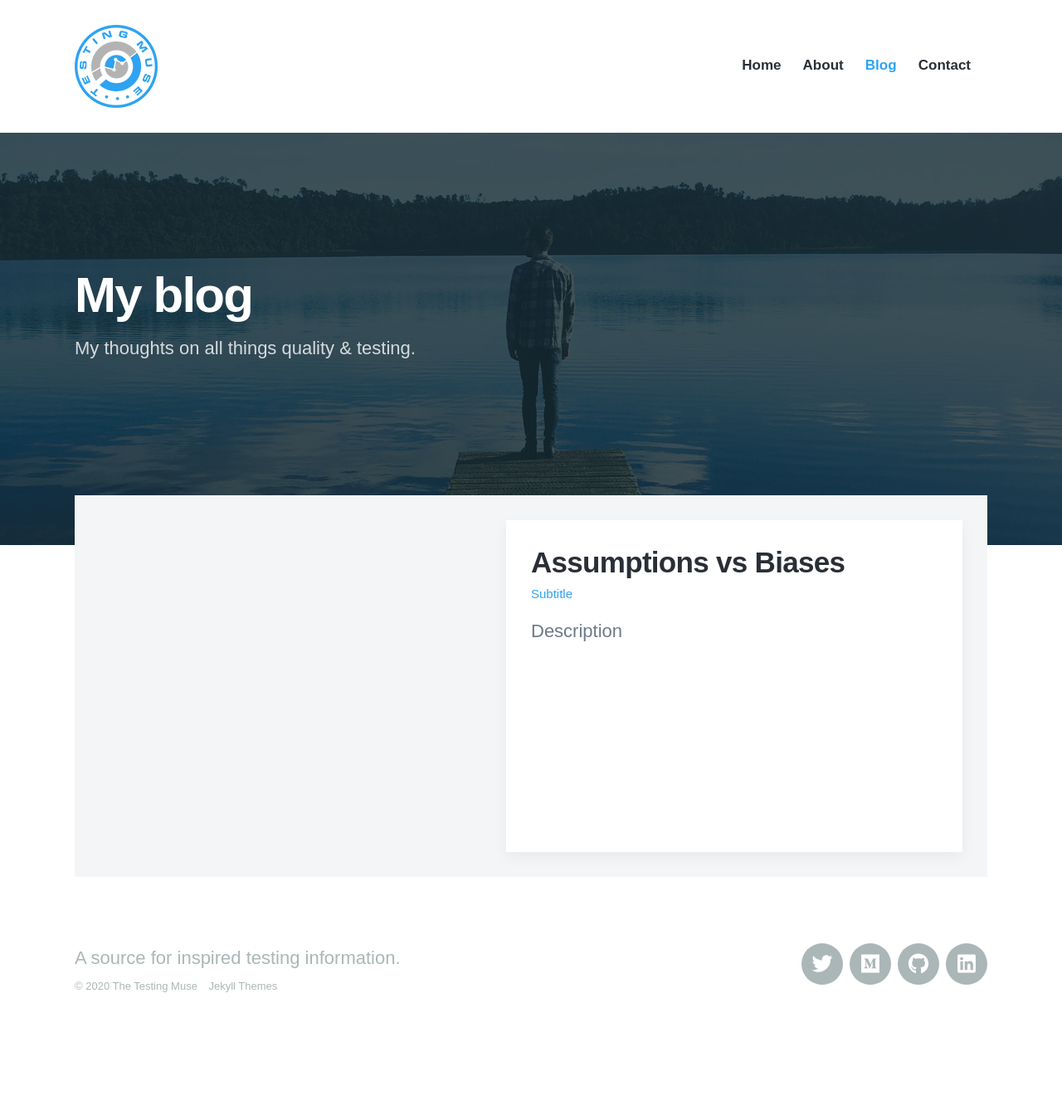
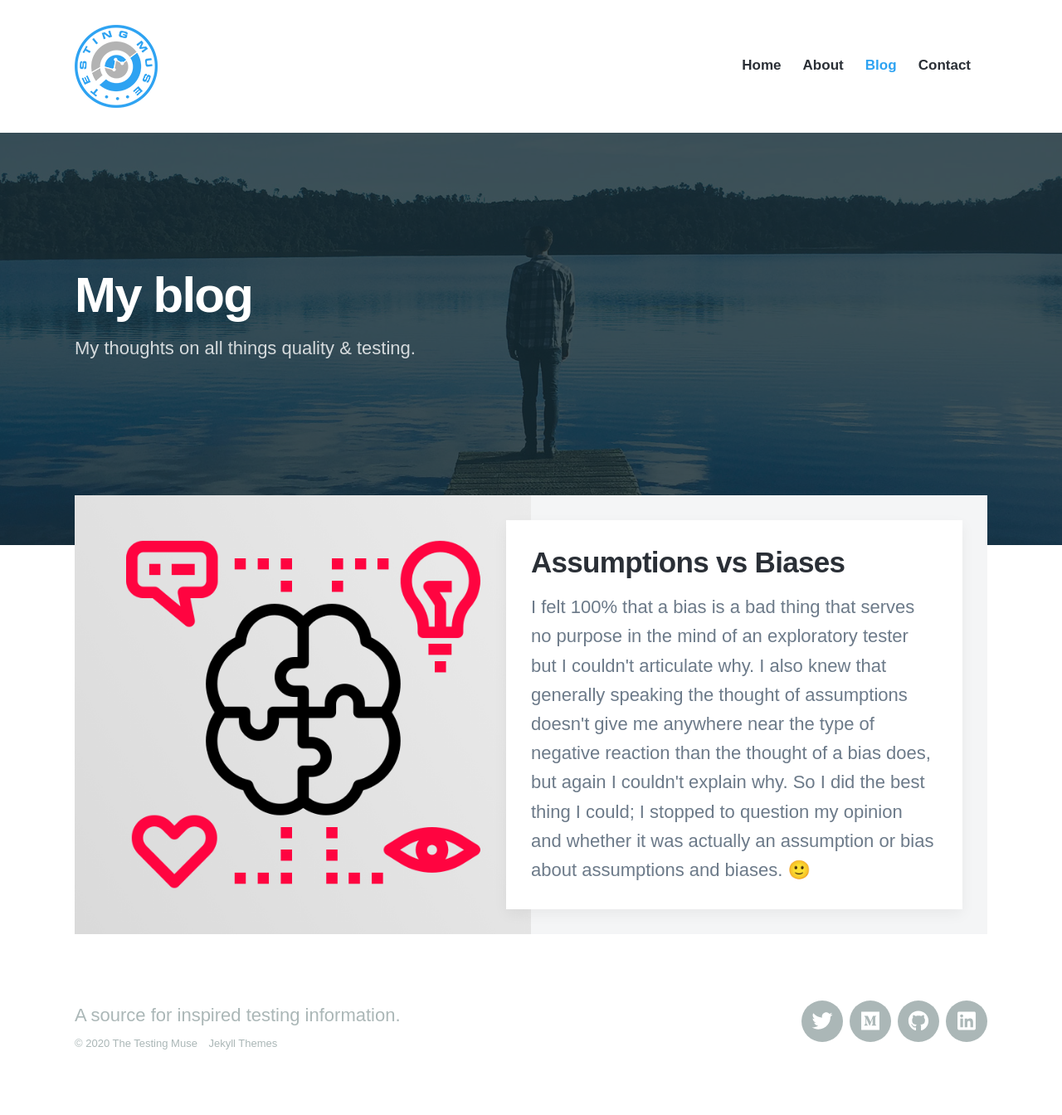
Before and after one commit to TheTestingMuse/thetestingmuse.github.io, a Jekyll site: the page built from blog/index.html, in a window 1280 px wide. Shown: the whole page at 83% size. Built offline with Jekyll 4.4.1, drawn with Linux system fonts in a browser that asks for light colours; nearby versions of some CDN libraries; some web fonts are replaced; the list of posts is cut into pages by our own code; before the commit the page ends 1275 px from its top, so only the background shows below that.

```diff
--- a/_posts/2016-07-31-assumptions-vs-biases.md
+++ b/_posts/2016-07-31-assumptions-vs-biases.md
@@ -1,13 +1,11 @@
 ---
 layout: post
 title: Assumptions vs Biases
-subtitle: Subtitle
-description: Description
+description: I felt 100% that a bias is a bad thing that serves no purpose in the mind of an exploratory tester but I couldn't articulate why. I also knew that generally speaking the thought of assumptions doesn't give me anywhere near the type of negative reaction than the thought of a bias does, but again I couldn't explain why. So I did the best thing I could; I stopped to question my opinion and whether it was actually an assumption or bias about assumptions and biases. 🙂
 date: 2016-07-31 18:41:37 +01:00
 author: David
 permalink: /blog/assumptions-vs-biases/
-featured-image: /images/posts/biases.png
-excerpt_separator: <!--more-->
+featured_image: /images/posts/biases.png
 categories:
   - Agile
   - Communication
@@ -25,9 +23,9 @@
 At that point I was _(correctly!)_ questioned on that assertion by my friend [Tony Bruce](https://twitter.com/tonybruce77) on why I think one is positive and one negative.
 
 _\*cue mind melt in front of the whole group\*_
-<!--more-->
+
 I felt 100% that a bias is a bad thing that serves no purpose in the mind of an exploratory tester but I couldn't articulate why. I also knew that generally speaking the thought of assumptions doesn't give me anywhere near the type of negative reaction than the thought of a bias does, but again I couldn't explain why. So I did the best thing I could; I stopped to question my opinion and whether it was actually an assumption or bias about assumptions and biases. 🙂
-<!--more-->
+
 Let me start my thought process with two definitions:
 
 bias | assumption
```
